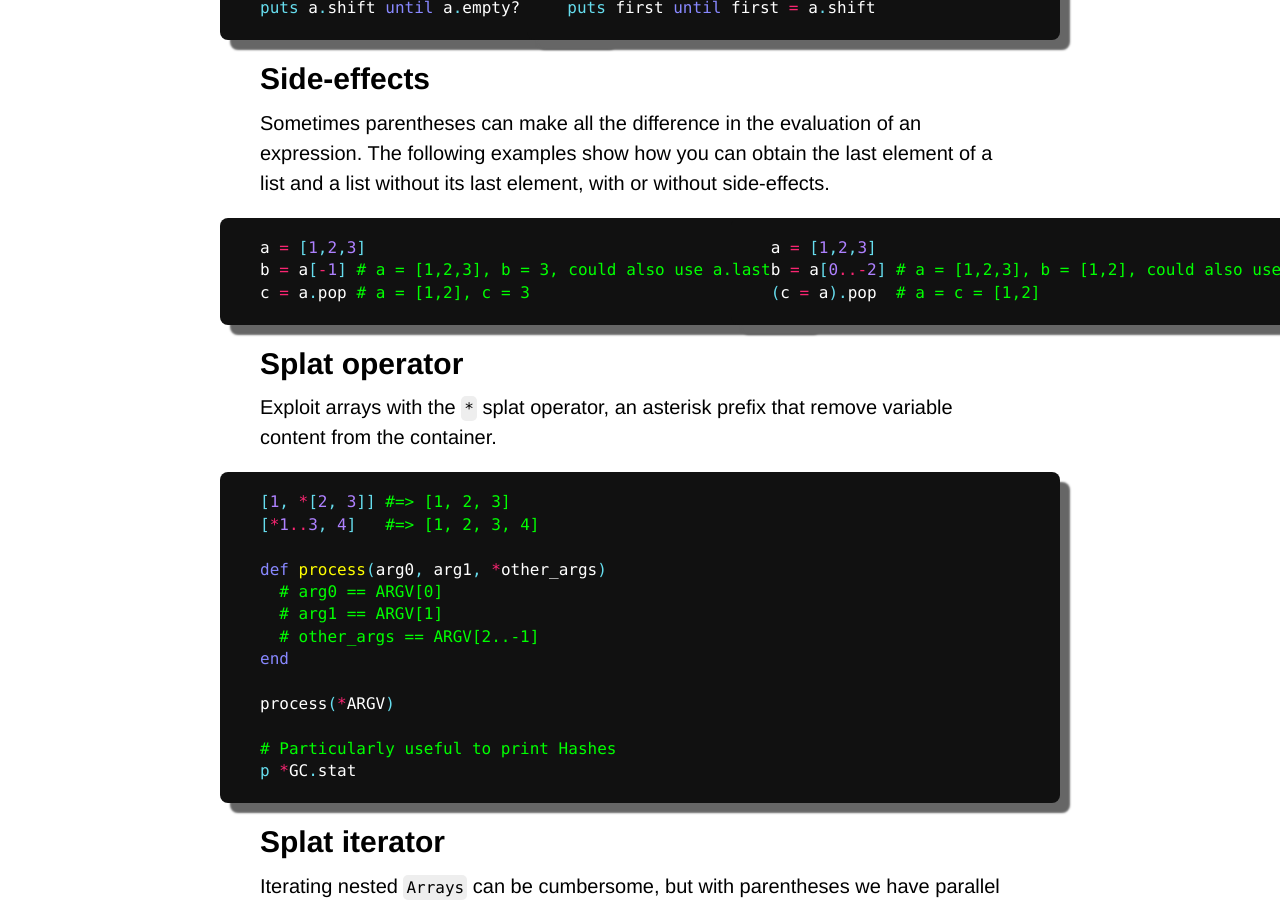
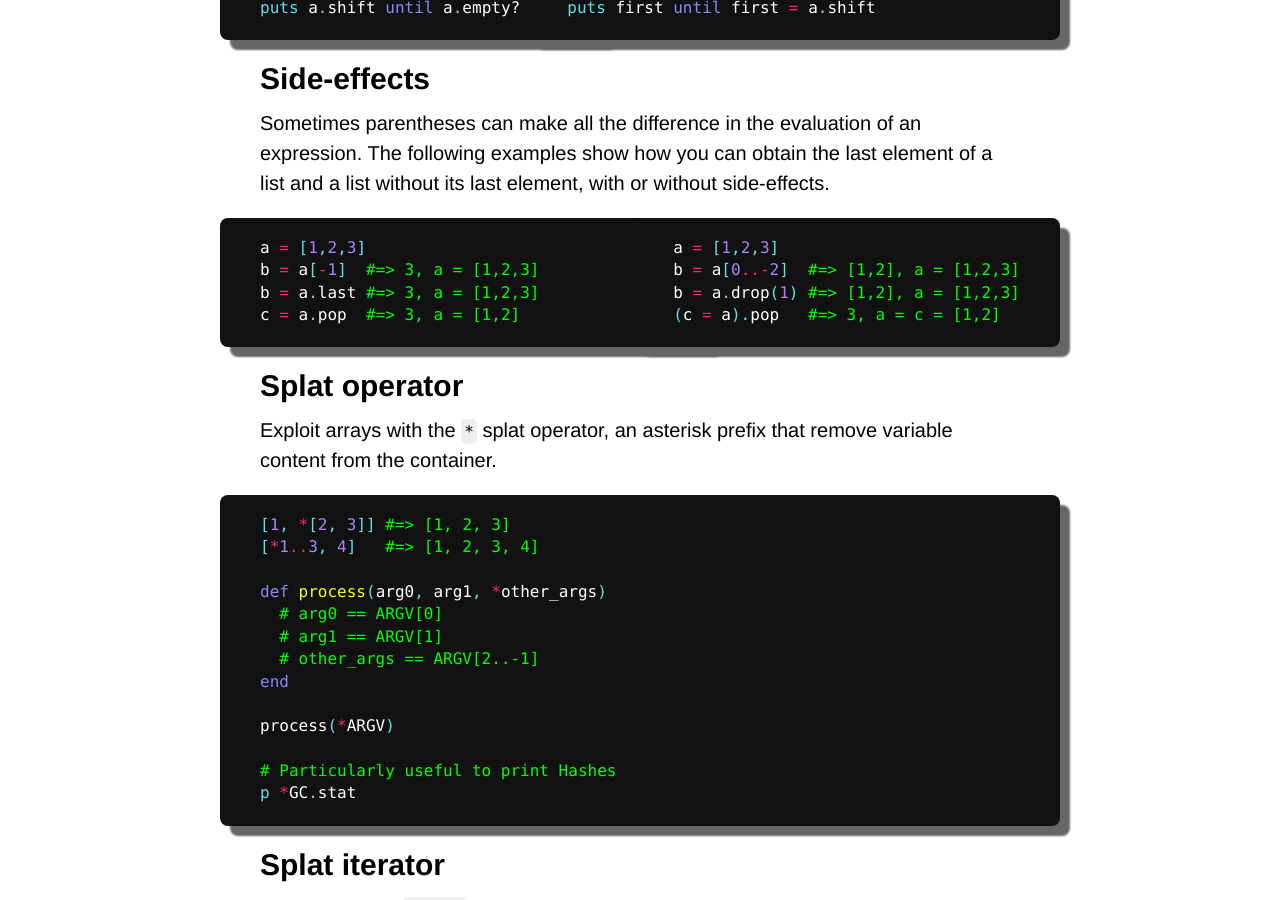
Before and after one commit to Maumagnaguagno/maumagnaguagno.github.io, a Jekyll site: the page built from ruby.md, in a window 1280 px wide and 900 px high, scrolled down 606 px. Built offline with Jekyll 4.4.1, drawn with Linux system fonts in a browser that asks for light colours; our own code applies the rules of GitHub Pages for plain Markdown files.

Commit message:
Fix width of Ruby side-effects code blocks

````diff
--- a/ruby.md
+++ b/ruby.md
@@ -48,8 +48,9 @@ The following examples show how you can obtain the last element of a list and a
 
 ```ruby
 a = [1,2,3]
-b = a[-1] # a = [1,2,3], b = 3, could also use a.last
-c = a.pop # a = [1,2], c = 3
+b = a[-1]  #=> 3, a = [1,2,3]
+b = a.last #=> 3, a = [1,2,3]
+c = a.pop  #=> 3, a = [1,2]
 ```
 
 </div>
@@ -57,8 +58,9 @@ c = a.pop # a = [1,2], c = 3
 
 ```ruby
 a = [1,2,3]
-b = a[0..-2] # a = [1,2,3], b = [1,2], could also use a.drop(1)
-(c = a).pop  # a = c = [1,2]
+b = a[0..-2]  #=> [1,2], a = [1,2,3]
+b = a.drop(1) #=> [1,2], a = [1,2,3]
+(c = a).pop   #=> 3, a = c = [1,2]
 ```
 
 </div>
````
